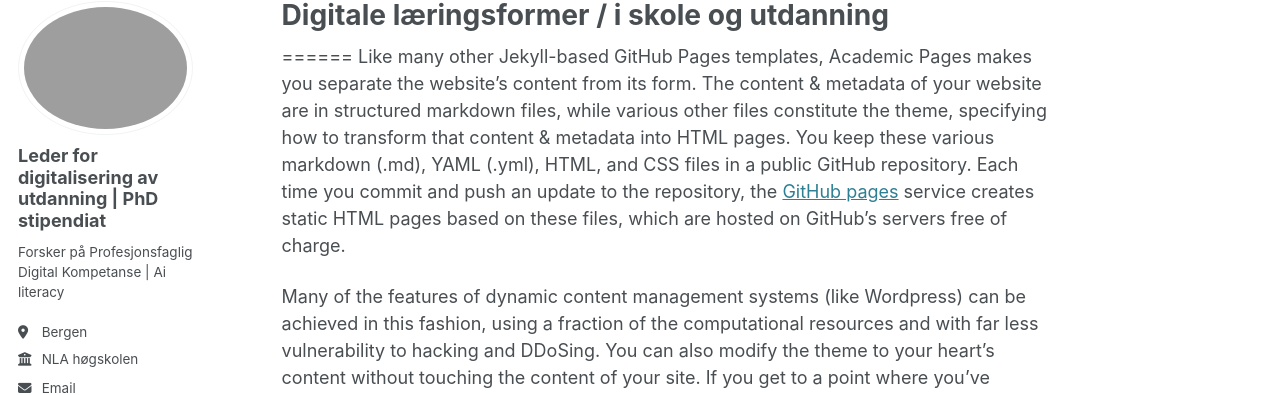
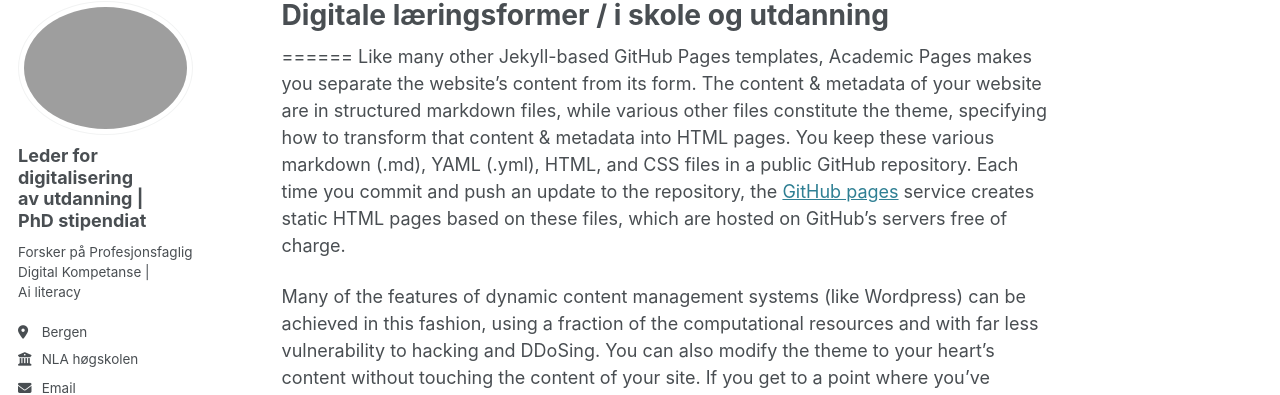
Before and after one commit to sigrun/snorhagen, a Jekyll site: the page built from _pages/about.md, in a window 1280 px wide. Shown: the part 105-500 px from the top of the page. Built offline with Jekyll 4.4.1, drawn with Linux system fonts in a browser that asks for light colours; some web fonts are replaced.

```diff
--- a/_config.yml
+++ b/_config.yml
@@ -23,9 +23,9 @@ repository               : "sigrun/snorhagen"
 author:
   # Biographic information
   avatar           : "profile.png"
-  name             : "Leder for digitalisering av utdanning | PhD stipendiat"
+  name             : "Leder for digitalisering </br> av utdanning | </br> PhD stipendiat"
   pronouns         : # example: "she/her"
-  bio              : "Forsker på Profesjonsfaglig Digital Kompetanse | Ai literacy"
+  bio              : "Forsker på Profesjonsfaglig Digital Kompetanse |</br> Ai literacy"
   location         : "Bergen"
   employer         : "NLA høgskolen"
   uri              : # URL
```
